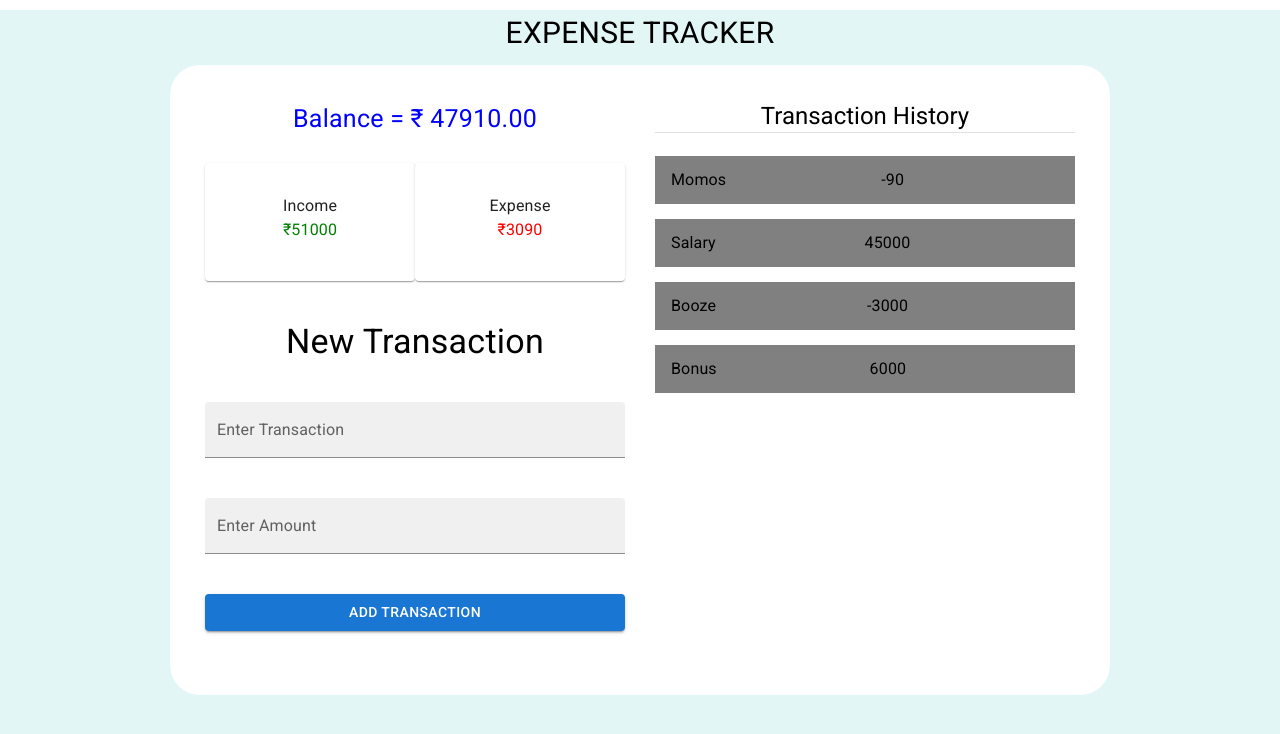
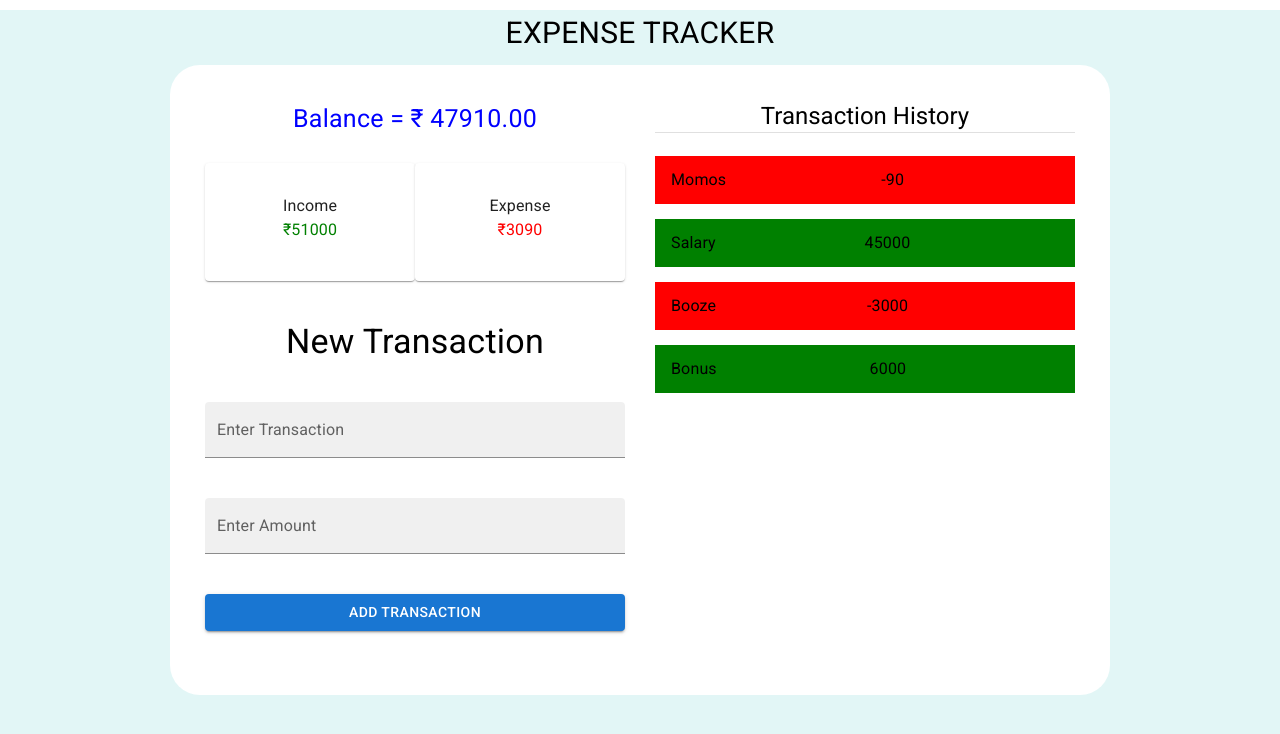
Before and after one commit to Orange-Tofu/Expense-Tracker-HacktoberFest-2023, a React (Create React App) app: page / in a window 1280 px wide. Shown: the top 734 px of the page. Built offline with nearby package versions, Linux system fonts and the light colour scheme; the HTML template or start-up script is replaced by a standard one; a web font is replaced by a local one.

Commit message:
Added different background colors to Transactions
All positive transactions have a green background and All
negative transactions have a red background.

```diff
--- a/src/components/Transaction.js
+++ b/src/components/Transaction.js
@@ -6,10 +6,18 @@ const Detail = styled(ListItem)`
 const Transaction = ({ transaction }) => {
   return (
     <>
-      <Detail style={{ background: "grey" }}>
-        <ListItemText>{transaction.text}</ListItemText>
-        <ListItemText>{transaction.amount}</ListItemText>
-      </Detail>
+      {
+        transaction.amount >= 0 ?
+        <Detail style={{ background: "green" }}>
+          <ListItemText>{transaction.text}</ListItemText>
+          <ListItemText>{transaction.amount}</ListItemText>
+        </Detail>
+        :
+        <Detail style={{ background: "red" }}>
+          <ListItemText>{transaction.text}</ListItemText>
+          <ListItemText>{transaction.amount}</ListItemText>
+        </Detail>
+      }
     </>
   );
 };
```
